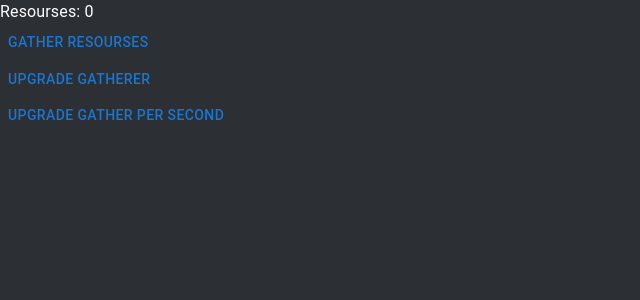
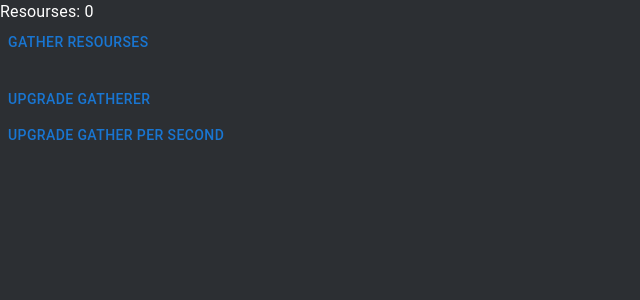
Before and after one commit to CaioRig/society-revive, a React (Create React App) app in the folder idle-game-noname/: page / in a window 1280 px wide. Shown: the top 300 px of the page, without its empty margins (0-640 px from the left). Built offline with nearby package versions, Linux system fonts and the light colour scheme.

Commit message:
created project template and started on global state template

```diff
--- a/idle-game-noname/public/index.html
+++ b/idle-game-noname/public/index.html
@@ -24,7 +24,7 @@
       work correctly both with client-side routing and a non-root public URL.
       Learn how to configure a non-root public URL by running `npm run build`.
     -->
-    <title>React App</title>
+    <title>Noname</title>
   </head>
   <body>
     <noscript>You need to enable JavaScript to run this app.</noscript>
--- a/idle-game-noname/src/App.js
+++ b/idle-game-noname/src/App.js
@@ -26,6 +26,7 @@ function App() {
       </Typography>
       <Button onClick={addNumberPerClick}>Gather resourses</Button>
       <br />
+      <br />
       <Button onClick={upgradeGatherer}>Upgrade gatherer</Button>
       <br />
       <Button onClick={upgradeGatherPerSecond}>Upgrade gather per second</Button>
--- a/idle-game-noname/src/global/GlobalState.js
+++ b/idle-game-noname/src/global/GlobalState.js
@@ -0,0 +1,9 @@
+const GlobalState = (props) => {
+    const globalData = []
+
+    return (
+        <GlobalStateContext.Provider value={globalData}>
+            {props.children}
+        </GlobalStateContext.Provider>
+    )
+}
--- /dev/null
+++ b/idle-game-noname/src/global/GlobalStateContext.js
@@ -0,0 +1,5 @@
+import React from "react";
+
+const GlobalStateConstext = React.createContext()
+
+export default GlobalStateConstext;
```
Also changed, not shown: idle-game-noname/src/pages/Home.js (added).
